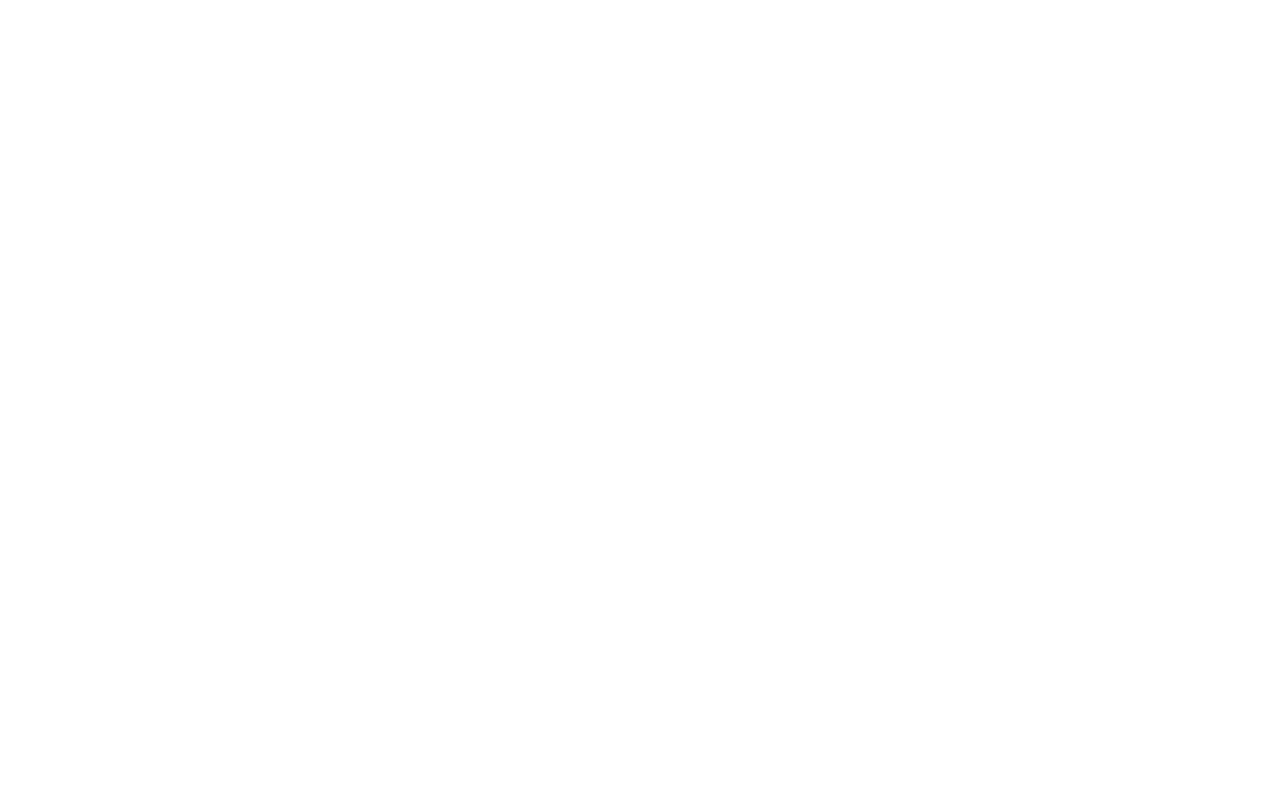
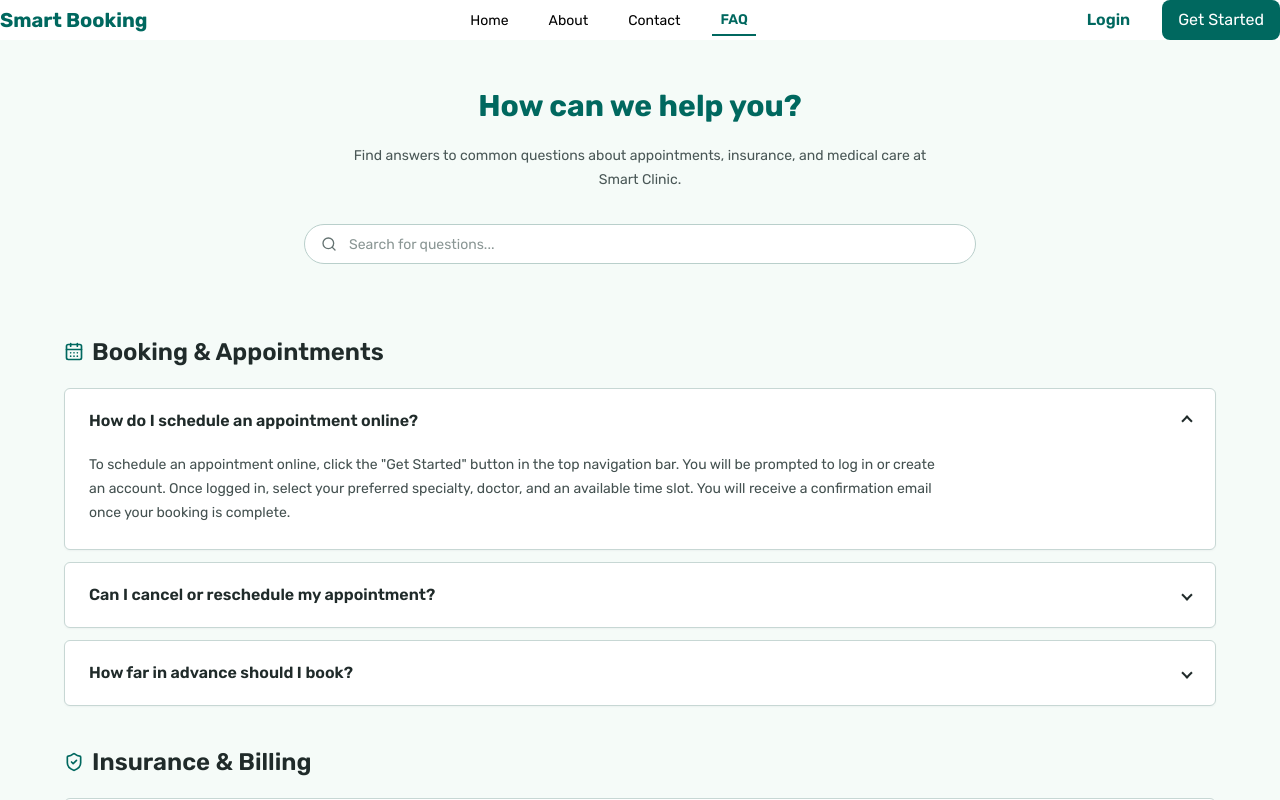
Before and after one commit to mohamed-tohamy2000/doctor-saas, a React app: page /faq in a window 1280 px wide. Before the commit this address had no page. Built offline with nearby package versions, Linux system fonts and the light colour scheme; the HTML template or start-up script is replaced by a standard one.

Commit message:
Mohamed-FaqPage

```diff
--- a/src/app/router/RouterApp.jsx
+++ b/src/app/router/RouterApp.jsx
@@ -1,6 +1,7 @@
 import { Route, Routes } from "react-router-dom";
 import MainLayout from "../layouts/MainLayout";
 import ContactPage from "../../pages/ContactPage";
+import Faq from "../../pages/Faq";
 import Home from "../../pages/Home";
 
 export default function RouterApp() {
@@ -10,6 +11,7 @@
         <Route path="/" element={<MainLayout />}>
           <Route index element={<Home />} />
           <Route path="contact" element={<ContactPage />} />
+          <Route path="faq" element={<Faq />} />
         </Route>
       </Routes>
     </>
--- /dev/null
+++ b/src/components/ui/Accordion/Accordion.jsx
@@ -0,0 +1,52 @@
+import { useState } from "react";
+
+export default function Accordion({ items, name, className = "" }) {
+  const defaultOpenIndex = items.findIndex((item) => item.open);
+  const [openIndex, setOpenIndex] = useState(
+    defaultOpenIndex === -1 ? null : defaultOpenIndex,
+  );
+
+  return (
+    <div className="space-y-3">
+      {items.map(({ question, answer }, index) => {
+        const isOpen = openIndex === index;
+
+        return (
+          <div
+            className={`rounded-md border border-base-300 bg-base-100 shadow-[0_1px_2px_rgba(15,23,42,0.04)] ${className}`}
+            key={question}
+          >
+            <button
+              aria-controls={`${name}-${index}`}
+              aria-expanded={isOpen}
+              className="flex min-h-16 w-full items-center justify-between gap-4 px-6 text-left font-semibold"
+              onClick={() => setOpenIndex(isOpen ? null : index)}
+              type="button"
+            >
+              <span>{question}</span>
+              <span
+                className={`h-2 w-2 shrink-0 rotate-45 border-b-2 border-r-2 border-current transition-transform duration-200 ${
+                  isOpen ? "rotate-225" : ""
+                }`}
+                aria-hidden="true"
+              />
+            </button>
+
+            <div
+              className={`grid transition-[grid-template-rows] duration-200 ${
+                isOpen ? "grid-rows-[1fr]" : "grid-rows-[0fr]"
+              }`}
+              id={`${name}-${index}`}
+            >
+              <div className="min-h-0 overflow-hidden">
+                <p className="max-w-4xl px-6 pb-6 text-sm leading-6 text-[#445150]">
+                  {answer}
+                </p>
+              </div>
+            </div>
+          </div>
+        );
+      })}
+    </div>
+  );
+}
--- /dev/null
+++ b/src/constants/faqGroups.js
@@ -0,0 +1,53 @@
+import { CalendarDays, ShieldCheck, Stethoscope } from "lucide-react";
+
+export const faqGroups = [
+  {
+    title: "Booking & Appointments",
+    icon: CalendarDays,
+    questions: [
+      {
+        question: "How do I schedule an appointment online?",
+        answer:
+          'To schedule an appointment online, click the "Get Started" button in the top navigation bar. You will be prompted to log in or create an account. Once logged in, select your preferred specialty, doctor, and an available time slot. You will receive a confirmation email once your booking is complete.',
+        open: true,
+      },
+      {
+        question: "Can I cancel or reschedule my appointment?",
+        answer:
+          "Yes. You can cancel or reschedule from your account dashboard before the appointment time, based on clinic availability.",
+      },
+      {
+        question: "How far in advance should I book?",
+        answer:
+          "We recommend booking as early as possible, especially for specialist visits. Same-day appointments may be available depending on the doctor schedule.",
+      },
+    ],
+  },
+  {
+    title: "Insurance & Billing",
+    icon: ShieldCheck,
+    questions: [
+      {
+        question: "What insurance plans do you accept?",
+        answer:
+          "Smart Clinic accepts many major insurance plans. Please contact support with your provider details so we can confirm your coverage.",
+      },
+      {
+        question: "How do I pay my bill online?",
+        answer:
+          "You can pay online from your patient account after your invoice is issued. Available payment methods will appear at checkout.",
+      },
+    ],
+  },
+  {
+    title: "Medical Care",
+    icon: Stethoscope,
+    questions: [
+      {
+        question: "Do you offer telehealth consultations?",
+        answer:
+          "Yes. Telehealth consultations are available for selected specialties and appointment types when an in-person visit is not required.",
+      },
+    ],
+  },
+];
--- a/src/pages/Faq.jsx
+++ b/src/pages/Faq.jsx
@@ -1,7 +1,70 @@
-import React from 'react'
+import { Search } from "lucide-react";
+import Accordion from "../components/ui/Accordion/Accordion";
+import { faqGroups } from "../constants/faqGroups";
 
 export default function Faq() {
   return (
-    <div>Faq</div>
-  )
+    <main className="min-h-full bg-[#f5fbf8] py-12 text-[#202b2a] sm:px-8">
+      <section className="mx-auto max-w-7xl px-6 text-center">
+        <h1 className="text-3xl font-bold text-[#00685f]">
+          How can we help you?
+        </h1>
+        <p className="mx-auto mt-5 max-w-xl text-sm leading-6 text-[#495756]">
+          Find answers to common questions about appointments, insurance, and
+          medical care at Smart Clinic.
+        </p>
+
+        <label
+          className="mx-auto mt-8 flex h-10 max-w-2xl items-center gap-3 rounded-full border border-[#b9cfcb] bg-white px-4 text-[#647271]"
+          htmlFor="faq-search"
+        >
+          <Search className="h-4 w-4 shrink-0" aria-hidden="true" />
+          <input
+            id="faq-search"
+            type="search"
+            placeholder="Search for questions..."
+            className="h-full min-w-0 flex-1 bg-transparent text-sm outline-none placeholder:text-[#8a9694]"
+          />
+        </label>
+      </section>
+
+      <section className="mx-auto mt-10 max-w-7xl px-6 py-8">
+        <div className="mx-auto max-w-6xl space-y-10">
+          {faqGroups.map(({ title, icon: Icon, questions }) => (
+            <div key={title}>
+              <h2 className="mb-5 flex items-center gap-2 text-2xl font-semibold">
+                <Icon className="h-5 w-5 text-[#00685f]" aria-hidden="true" />
+                {title}
+              </h2>
+
+              <Accordion
+                items={questions}
+                name={`faq-${title}`}
+                className="border-[#c7d7d4] bg-white"
+              />
+            </div>
+          ))}
+        </div>
+      </section>
+
+      <section className="mx-auto mt-10 max-w-7xl px-6 py-10">
+        <div className="flex flex-col gap-6 rounded-md bg-[#008f83] px-8 py-8 text-white shadow-sm sm:flex-row sm:items-center sm:justify-between">
+          <div>
+            <h2 className="text-xl font-semibold">Still have questions?</h2>
+            <p className="mt-3 text-sm text-white/90">
+              Our support team is available 24/7 to assist you with any
+              inquiries.
+            </p>
+          </div>
+
+          <a
+            className="inline-flex h-11 items-center justify-center rounded-md bg-white px-6 text-sm font-semibold text-[#007a72] transition hover:bg-[#eef8f5] focus:outline-none focus:ring-2 focus:ring-white focus:ring-offset-2 focus:ring-offset-[#008f83]"
+            href="mailto:support@smartclinic.com"
+          >
+            Contact Support
+          </a>
+        </div>
+      </section>
+    </main>
+  );
 }
```
Also changed, not shown: 1 other file (tests, documents, lock files or other folders).
